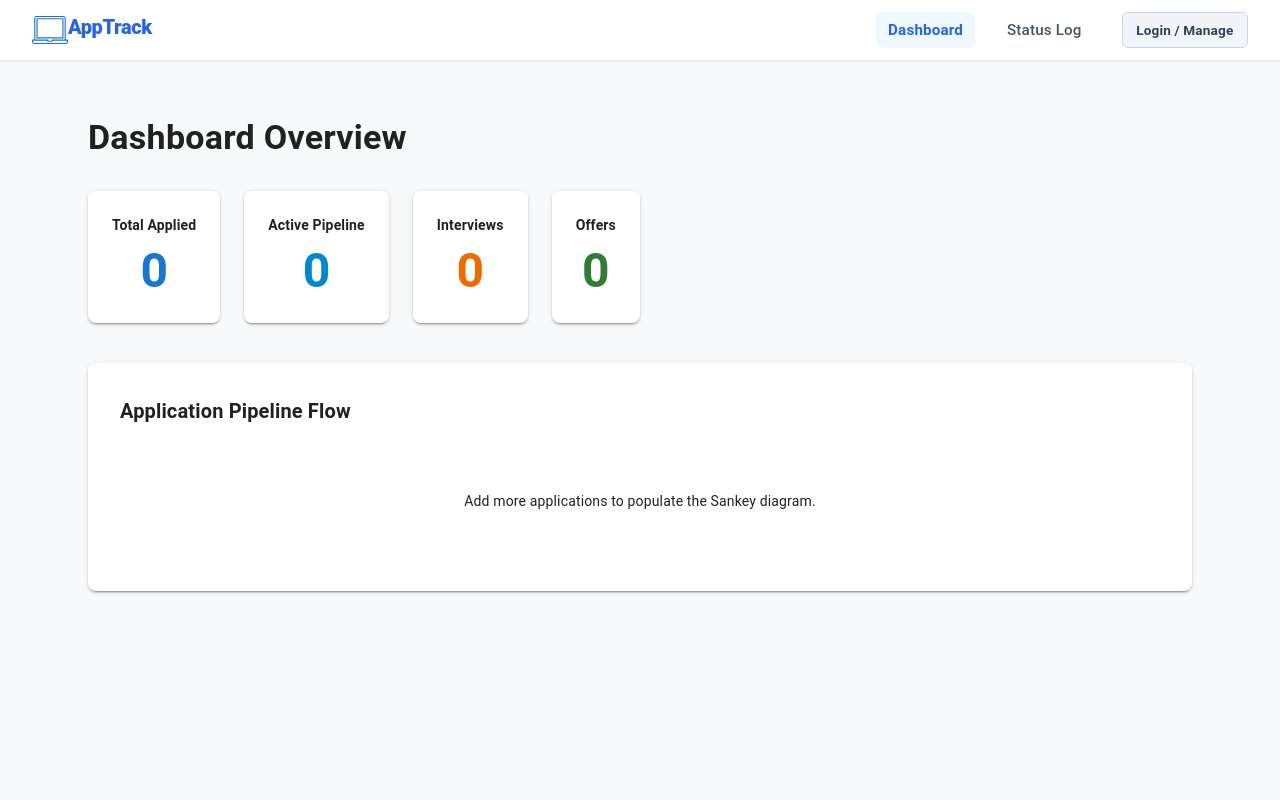
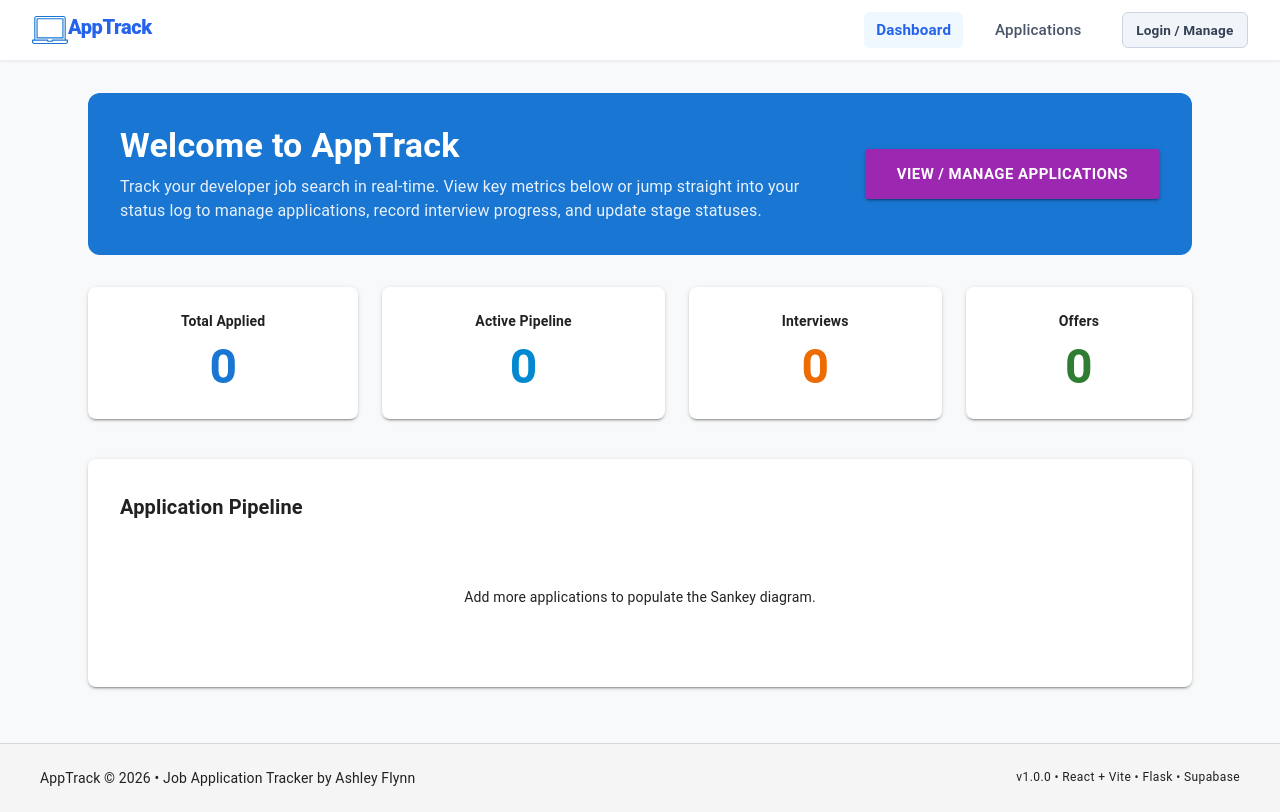
Before and after one commit to codex-assignments/lvl4-capstone, a React (Vite) app in the folder frontend/: page / in a window 1280 px wide. Built offline with nearby package versions, Linux system fonts and the light colour scheme; no server answers.

Commit message:
- changed some visual details, names, and text - added a footer

```diff
--- a/frontend/src/App.jsx
+++ b/frontend/src/App.jsx
@@ -5,6 +5,7 @@ import NavBar from "./components/NavBar";
 import Dashboard from "./pages/Dashboard";
 import StatusLog from "./pages/StatusLog";
 import AuthPage from "./pages/AuthPage";
+import Footer from "./components/Footer"
 import "./App.css";
 
 export default function App() {
@@ -21,6 +22,7 @@ export default function App() {
           <Route path="/login" element={<AuthPage />} />
         </Routes>
       </Container>
+      <Footer />
     </Box>
   );
 }
--- /dev/null
+++ b/frontend/src/components/Footer.jsx
@@ -0,0 +1,43 @@
+import React from "react";
+import { Box, Container, Typography, Link as MuiLink } from "@mui/material";
+
+export default function Footer() {
+  const currentYear = new Date().getFullYear();
+
+  return (
+    <Box
+      component="footer"
+      sx={{
+        py: 3,
+        px: 2,
+        mt: "auto", // Pushes footer to bottom of container if flex layout is used
+        backgroundColor: (theme) =>
+          theme.palette.mode === "light"
+            ? theme.palette.grey[100]
+            : theme.palette.grey[900],
+        borderTop: 1,
+        borderColor: "divider",
+      }}
+    >
+      <Container maxWidth="xl">
+        <Box
+          sx={{
+            display: "flex",
+            flexDirection: { xs: "column", sm: "row" },
+            justifyContent: "space-between",
+            alignItems: "center",
+            gap: 1,
+          }}
+        >
+          <Typography variant="body2" color="text.secondary">
+            AppTrack &copy; {currentYear} &bull; Job Application Tracker by Ashley Flynn
+          </Typography>
+
+          <Typography variant="caption" color="text.secondary">
+            v1.0.0 &bull; React + Vite &bull; Flask &bull; Supabase
+          </Typography>
+        </Box>
+      </Container>
+    </Box>
+  );
+}
--- a/frontend/src/components/NavBar.jsx
+++ b/frontend/src/components/NavBar.jsx
@@ -36,7 +36,7 @@ const navigate = useNavigate();
             isActive ? "nav-link-active nav-link" : "nav-link"
           }
         >
-          Status Log
+          Applications
         </NavLink>
 
         {/* clickable user email and logout btn, if logged in, otherwise show Sign in directing to auth component */}
--- a/frontend/src/pages/Dashboard.jsx
+++ b/frontend/src/pages/Dashboard.jsx
@@ -1,4 +1,5 @@
 import React, { useMemo } from "react";
+import { Link } from "react-router";
 import { useResources } from "../context/ResourceContext";
 import { ResponsiveSankey } from "@nivo/sankey";
 import {
@@ -7,11 +8,12 @@ import {
   Paper,
   Typography,
   Box,
+  Button,
   CircularProgress,
   Alert,
 } from "@mui/material";
 
-export default function Dashboard() {
+export default function Dashboard({ onNavigateToStatusLog }) {
   const { resources, loading, error } = useResources();
 
   // useMemo is a React Hook that lets you cache the result of a calculation between re-renders
@@ -119,21 +121,78 @@ export default function Dashboard() {
   }
 
   return (
-    <Container maxWidth="xl" sx={{ py: 4 }}>
-      <Typography
-        variant="h4"
-        component="h1"
-        sx={{ fontWeight: "bold", mb: 4 }}
+    <Container maxWidth="xl" sx={{ py: 1 }}>
+      {/* ----- hero with call to action button ---- */}
+      <Paper
+        elevation={0}
+        sx={{
+          p: { xs: 3, md: 4 },
+          mb: 4,
+          borderRadius: 3,
+          backgroundColor: "primary.main",
+          color: "primary.contrastText",
+          display: "flex",
+          flexDirection: { xs: "column", md: "row" },
+          alignItems: { xs: "flex-start", md: "center" },
+          justifyContent: "space-between",
+          gap: 3,
+        }}
       >
-        Dashboard Overview
-      </Typography>
+        <Box maxWidth="md">
+          <Typography
+            variant="h4"
+            component="h1"
+            sx={{ fontWeight: "bold", mb: 1 }}
+          >
+            Welcome to AppTrack
+          </Typography>
+          <Typography variant="body1" sx={{ opacity: 0.9 }}>
+            Track your developer job search in real-time. View key metrics below
+            or jump straight into your status log to manage applications, record
+            interview progress, and update stage statuses.
+          </Typography>
+        </Box>
+
+        <Button
+          component={Link}
+          to="/log"
+          variant="contained"
+          size="large"
+          color="secondary"
+          sx={{
+            fontWeight: "bold",
+            px: 4,
+            py: 1.5,
+            minWidth: "fit-content",
+            flexShrink: 0,
+            whiteSpace: "nowrap",
+            boxShadow: 2,
+            width: { xs: "100%", sm: "auto" },
+          }}
+        >
+          View / Manage Applications
+        </Button>
+      </Paper>
 
       {/* ---Metric Summary Cards --- */}
-      <Grid container spacing={3} sx={{ mb: 5 }}>
-        <Grid item xs={12} sm={6} md={3}>
+      <Grid
+        container
+        spacing={3}
+        justifyContent="center"
+        sx={{ mb: 5, width: "100%", mx: "auto" }}
+      >
+        <Grid item xs={12} sm={6} md={3} sx={{ display: "flex", flexGrow: 1 }}>
           <Paper
             elevation={2}
-            sx={{ p: 3, borderRadius: 2, textAlign: "center" }}
+            sx={{
+              p: 3,
+              borderRadius: 2,
+              textAlign: "center",
+              flex: 1,
+              display: "flex",
+              flexDirection: "column",
+              justifyContent: "center",
+            }}
           >
             <Typography
               variant="body2"
@@ -151,10 +210,18 @@ export default function Dashboard() {
           </Paper>
         </Grid>
 
-        <Grid item xs={12} sm={6} md={3}>
+        <Grid item xs={12} sm={6} md={3} sx={{ display: "flex", flexGrow: 1 }}>
           <Paper
             elevation={2}
-            sx={{ p: 3, borderRadius: 2, textAlign: "center" }}
+            sx={{
+              p: 3,
+              borderRadius: 2,
+              textAlign: "center",
+              flex: 1,
+              display: "flex",
+              flexDirection: "column",
+              justifyContent: "center",
+            }}
           >
             <Typography
               variant="body2"
@@ -172,10 +239,18 @@ export default function Dashboard() {
           </Paper>
         </Grid>
 
-        <Grid item xs={12} sm={6} md={3}>
+        <Grid item xs={12} sm={6} md={3} sx={{ display: "flex", flexGrow: 1 }}>
           <Paper
             elevation={2}
-            sx={{ p: 3, borderRadius: 2, textAlign: "center" }}
+            sx={{
+              p: 3,
+              borderRadius: 2,
+              textAlign: "center",
+              flex: 1,
+              display: "flex",
+              flexDirection: "column",
+              justifyContent: "center",
+            }}
           >
             <Typography
               variant="body2"
@@ -193,10 +268,18 @@ export default function Dashboard() {
           </Paper>
         </Grid>
 
-        <Grid item xs={12} sm={6} md={3}>
+        <Grid item xs={12} sm={6} md={3} sx={{ display: "flex", flexGrow: 1 }}>
           <Paper
             elevation={2}
-            sx={{ p: 3, borderRadius: 2, textAlign: "center" }}
+            sx={{
+              p: 3,
+              borderRadius: 2,
+              textAlign: "center",
+              flex: 1,
+              display: "flex",
+              flexDirection: "column",
+              justifyContent: "center",
+            }}
           >
             <Typography
               variant="body2"
@@ -214,11 +297,10 @@ export default function Dashboard() {
           </Paper>
         </Grid>
       </Grid>
-
       {/* --- Sankey Diagram --- */}
       <Paper elevation={2} sx={{ p: 4, borderRadius: 2 }}>
         <Typography variant="h6" sx={{ fontWeight: "bold", mb: 2 }}>
-          Application Pipeline Flow
+          Application Pipeline
         </Typography>
 
         {!sankeyData || sankeyData.links.length === 0 ? (
--- a/frontend/src/pages/StatusLog.jsx
+++ b/frontend/src/pages/StatusLog.jsx
@@ -162,10 +162,11 @@ export default function StatusLog() {
   }
 
   return (
-    <Container maxWidth="xl" sx={{ py: 4 }}>
+    <Container maxWidth="xl" sx={{ py: 1 }}>
       <div className="status-log-page">
         <div className="status-log-header">
-          <h2>Status Log</h2>
+          <h2>Applications</h2>
+          {token? "" : <p>Log in to add, edit, and delete applications.</p>}
 
           {/* show 'New Application' toggle button only when logged in */}
           {isLoggedIn && (
```
Also changed, not shown: 1 other file (tests, documents, lock files or other folders).
